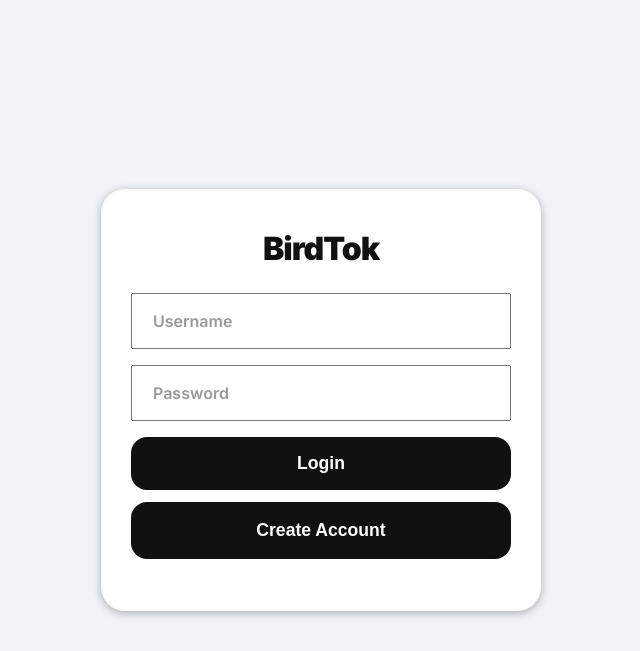
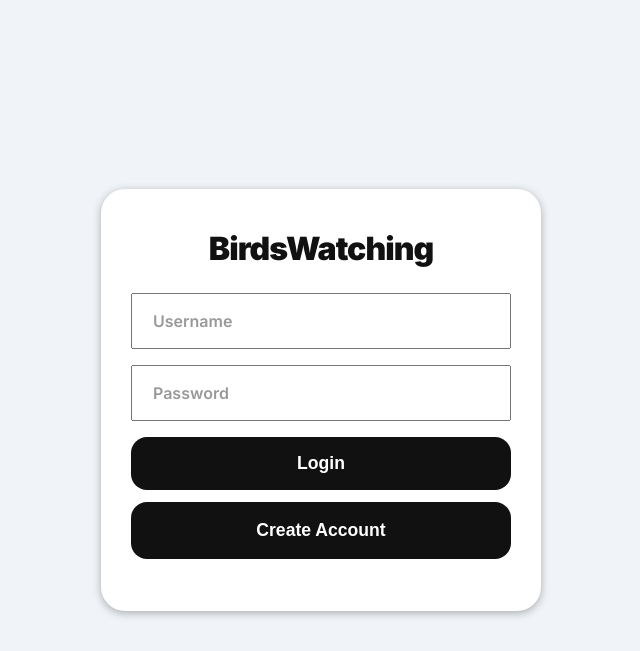
Before and after one commit to CommandLine-5336/BirdWatchingApp, a Flask app: page /login in a window 1280 px wide. Shown: the top 651 px of the page, without its empty margins (319-959 px from the left). Run offline with Flask 3, Linux system fonts and the light colour scheme.

Commit message:
Update auth.html

```diff
--- a/src/templates/auth.html
+++ b/src/templates/auth.html
@@ -3,13 +3,13 @@
 
 <head>
     <meta charset="UTF-8">
-    <title>BirdsWatcher | Login</title>
+    <title>BirdsWatching | Login</title>
     <link rel="stylesheet" href="{{ url_for('static', filename='style.css') }}">
 </head>
 
 <body class="auth-page">
     <div class="auth-container">
-        <h3>BirdTok</h3>
+        <h3>BirdsWatching</h3>
         {% if error %}<div class="alert">{{ error }}</div>{% endif %}
         <form method="POST">
             <input type="text" name="username" placeholder="Username" required>
```
